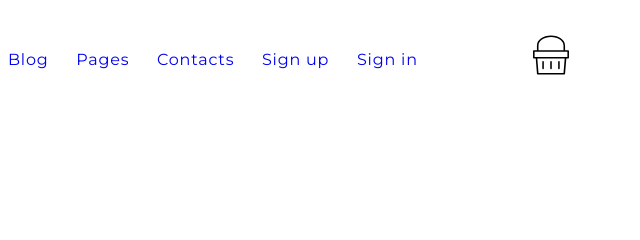
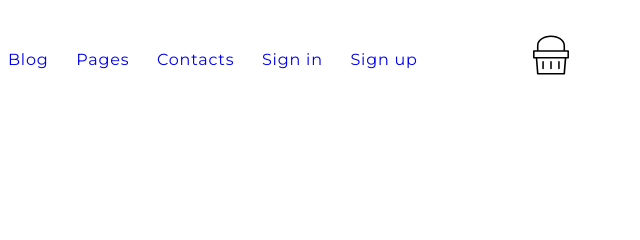
Before and after one commit to AlexeySolovey/spa-single_page_app, a plain HTML site: page index.html in a window 1280 px wide. Shown: the top 240 px of the page, 640-1280 px from the left. Drawn offline with Linux system fonts and the light colour scheme.

Commit message:
registration and navigation bar

```diff
--- a/index.html
+++ b/index.html
@@ -22,8 +22,8 @@
                 <li><a href="#">Blog</a></li>
                 <li><a href="#">Pages</a></li>
                 <li><a href="#">Contacts</a></li>
-                <li id="goToLogin-btn" onclick="goToLogin()"><a href="#" >Sign up</a></li>
-                <li id="goToReg-btn" onclick="goToRegister()"><a href="#" >Sign in</a></li>
+                <li id="goToLogin-btn" onclick="goToLogin()"><a href="#" >Sign in</a></li>
+                <li id="goToReg-btn" onclick="goToRegister()"><a href="#" >Sign up</a></li>
                 <li id="logout-btn" onclick="logout(event)"><a href="#" >Log out</a></li>
             </ul>
         </nav>
@@ -178,7 +178,7 @@
             <h2>Log in</h2>
             <input type="email" placeholder="E-MAIL">
             <input type="password" placeholder="PASSWORD">
-            <button type="button" class="reg-btn" onclick="login(event)">Sign up</button>
+            <button type="button" class="reg-btn" onclick="login(event)">Sign in</button>
         </form>
 
         <form autocomplete="off" class="register-form">
@@ -186,7 +186,7 @@
             <h2>Registration</h2>
             <input type="email" placeholder="E-MAIL">
             <input type="password" placeholder="PASSWORD">
-            <button type="button" class="reg-btn" onclick="register(event)">Sign in</button>
+            <button type="button" class="reg-btn" onclick="register(event)">Sign up</button>
         </form>
     </div>
 </body>
```
